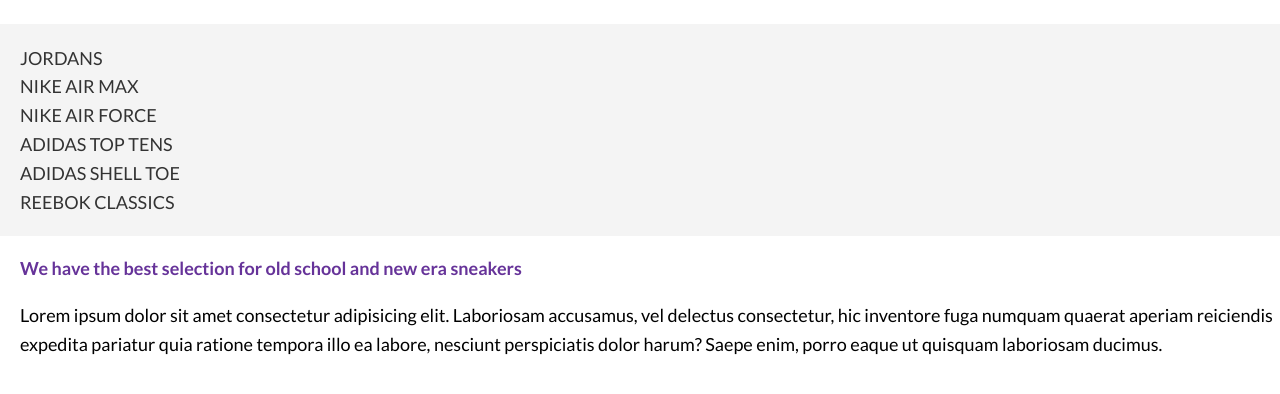
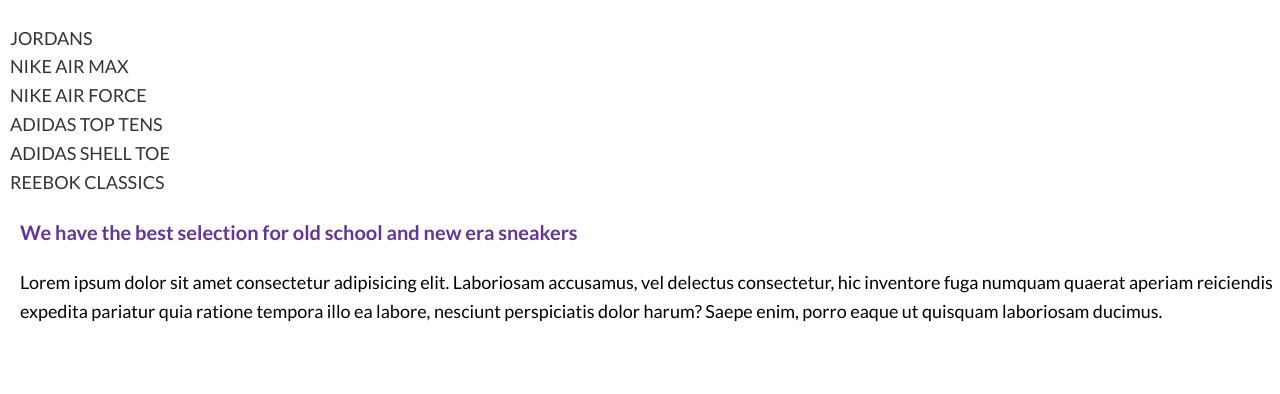
Before and after one commit to eumateusvidal/01-modern-html-css, a plain HTML site: page html-sandbox-starter/04-css-basics/10-css-basics-challenge/index.html in a window 1280 px wide. Shown: the part 134-528 px from the top of the page. Drawn offline with Linux system fonts and the light colour scheme.

Commit message:
challenge

```diff
--- a/html-sandbox-starter/04-css-basics/10-css-basics-challenge/styles.css
+++ b/html-sandbox-starter/04-css-basics/10-css-basics-challenge/styles.css
@@ -1,6 +1,6 @@
 body {
   font-family: 'Lato', sans-serif;
-  font-size: 1.125rem;
+  font-size: 18px;
   line-height: 1.6;
   margin: 0;
   padding: 0;
@@ -13,17 +13,8 @@ body {
 .header h1 {
   color: white;
   text-align: center;
-  padding: 20px 0;
-  font-size: 2.5rem;
-}
-
-.main-menu {
-  background-color: #f4f4f4;
-  text-transform: uppercase;
-  list-style: none;
-  text-decoration: none;
-  margin: 0;
-  padding: 1.25rem;
+  padding: 1.25rem 0;
+  font-size: 40px;
 }
 
 a {
@@ -39,12 +30,23 @@ a:active {
   color: rebeccapurple;
 }
 
+ul {
+  list-style: none;
+  padding: 0;
+}
+
+ul.main-menu {
+  list-style: none;
+  text-indent: 0.625rem;
+  text-transform: uppercase;
+}
+
 .lead {
+  font-size: 1.25rem;
   font-weight: bold;
   color: rebeccapurple;
-  padding: 0 0 0 1.25rem;
 }
 
 p {
-  padding: 0 0 0 1.25rem;
+  padding: 0 0 0 20px;
 }
```
